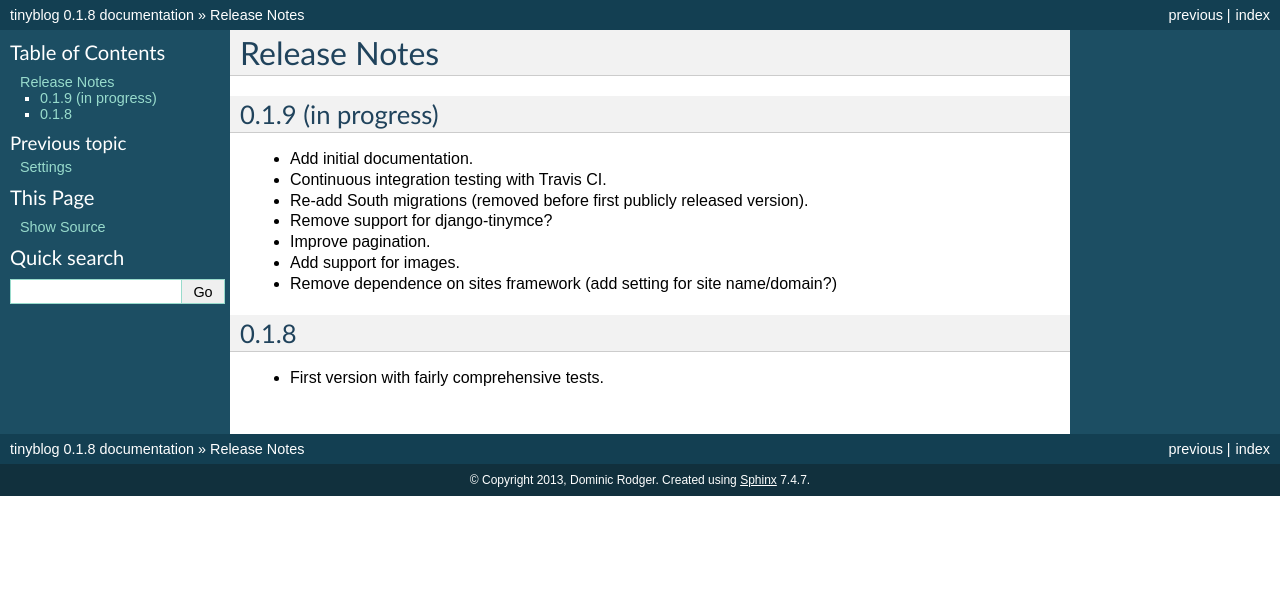
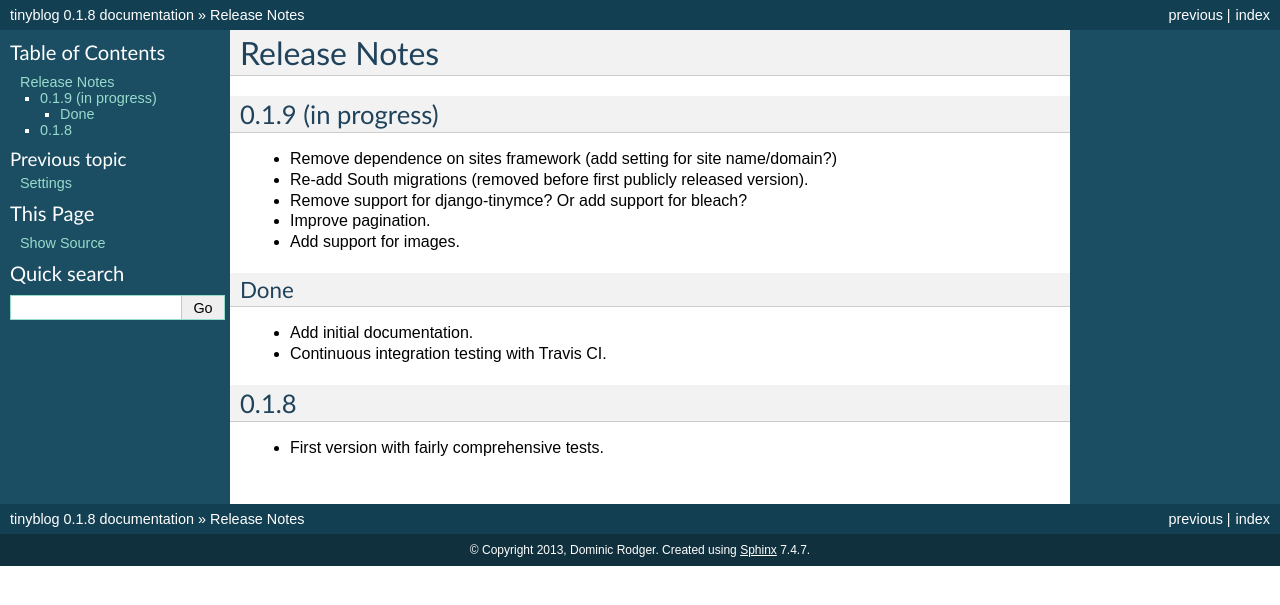
Before and after one commit to dominicrodger/tinyblog, a Sphinx documentation site: the page built from docs/release_notes.rst, in a window 1280 px wide. Shown: the top 605 px of the page. Built offline with Sphinx 7.4.7, drawn with Linux system fonts in a browser that asks for light colours.

Commit message:
Re-order release notes by what needs doing

```diff
--- a/docs/release_notes.rst
+++ b/docs/release_notes.rst
@@ -1,20 +1,24 @@
 Release Notes
-=============
+*************
 
 0.1.9 (in progress)
--------------------
+===================
+
+* Remove dependence on sites framework (add setting for site
+  name/domain?)
+* Re-add South migrations (removed before first publicly released
+  version).
+* Remove support for django-tinymce? Or add support for bleach?
+* Improve pagination.
+* Add support for images.
+
+Done
+----
 
 * Add initial documentation.
 * Continuous integration testing with Travis CI.
-* Re-add South migrations (removed before first publicly released
-  version).
-* Remove support for django-tinymce?
-* Improve pagination.
-* Add support for images.
-* Remove dependence on sites framework (add setting for site
-  name/domain?)
 
 0.1.8
------
+=====
 
 * First version with fairly comprehensive tests.
```
